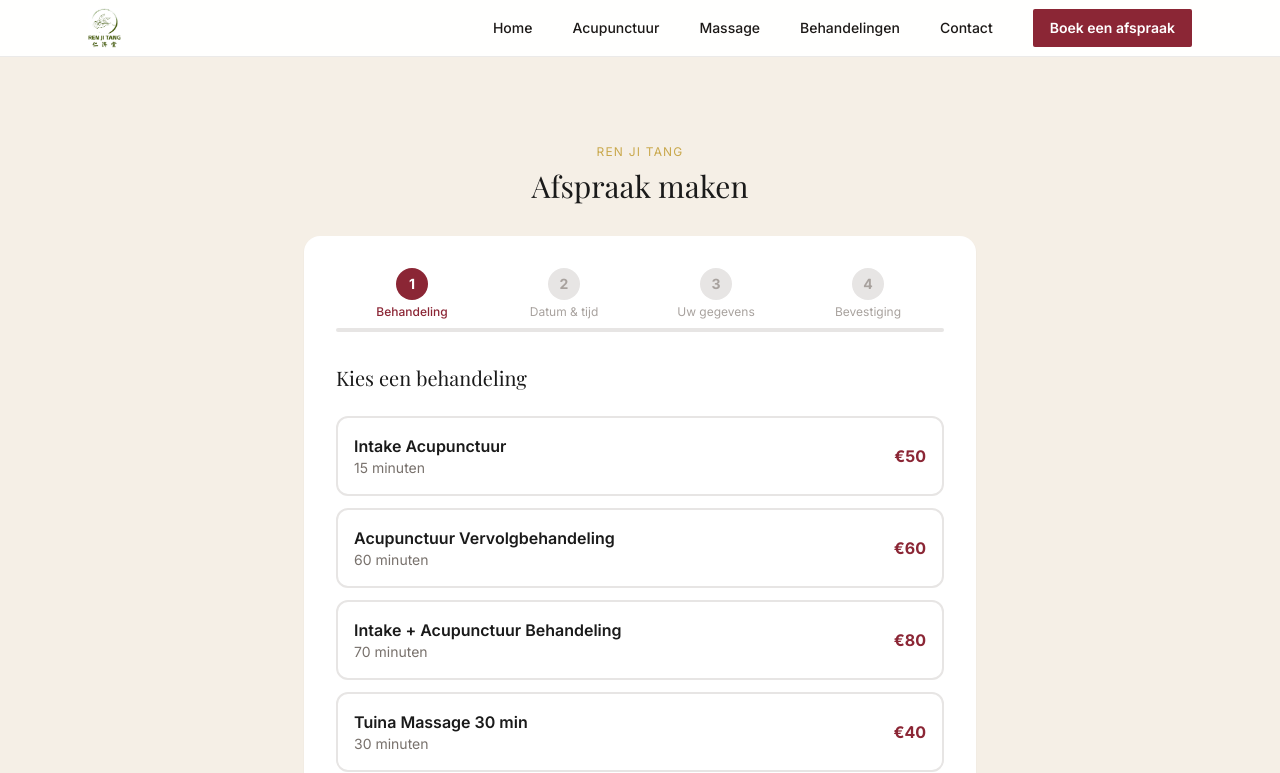
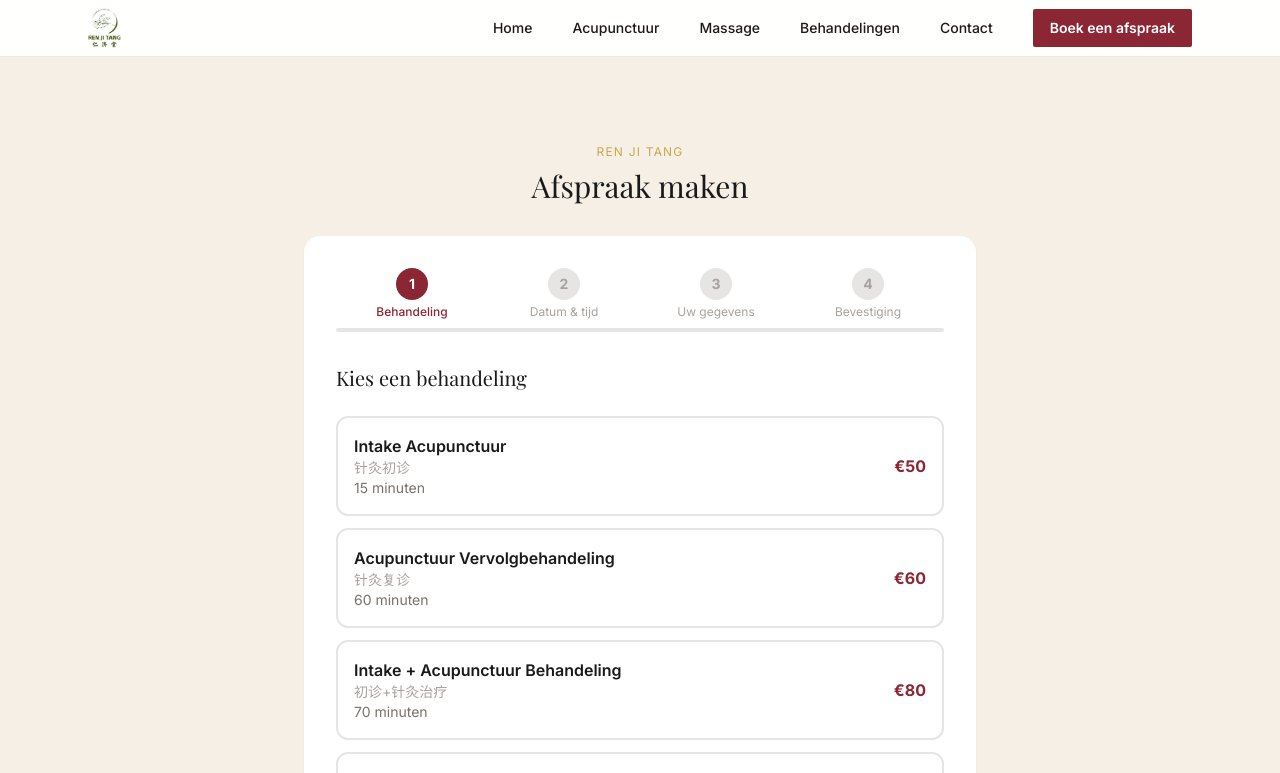
Before and after one commit to renjitangdenbosch-next/renjitang-next, a Next.js app: page /bookings in a window 1280 px wide. Shown: the top 773 px of the page. Built offline with nearby package versions, Linux system fonts and the light colour scheme; a web font is replaced by a local one.

Commit message:
annulering klant werkt, klaar voor live

```diff
--- a/app/(public)/bookings/page.tsx
+++ b/app/(public)/bookings/page.tsx
@@ -200,6 +200,9 @@
                     <div className="flex justify-between items-center">
                       <div>
                         <p className="font-semibold text-rjt-dark">{s.naam}</p>
+                        {s.naamCN && (
+                          <p className="text-sm text-stone-400">{s.naamCN}</p>
+                        )}
                         <p className="text-sm text-stone-500">
                           {s.duur} minuten
                         </p>
```
